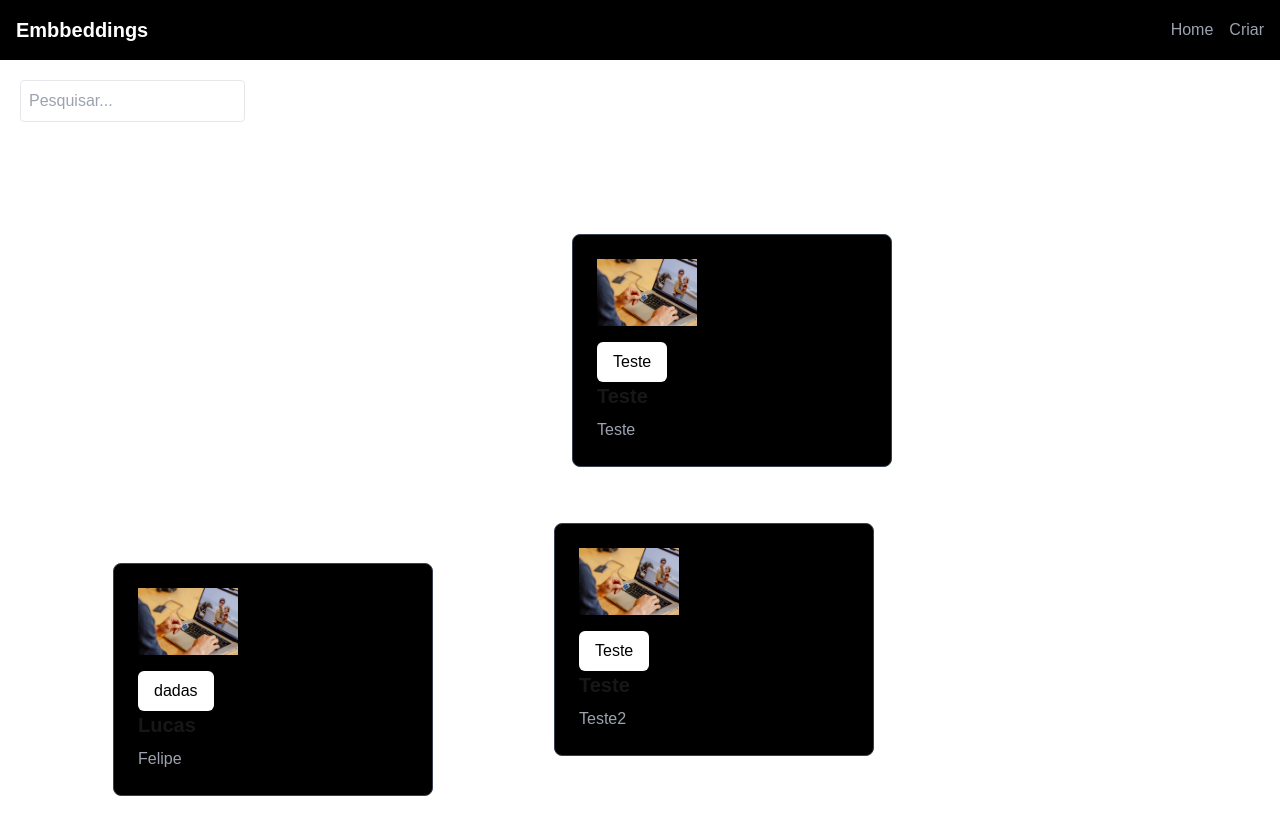
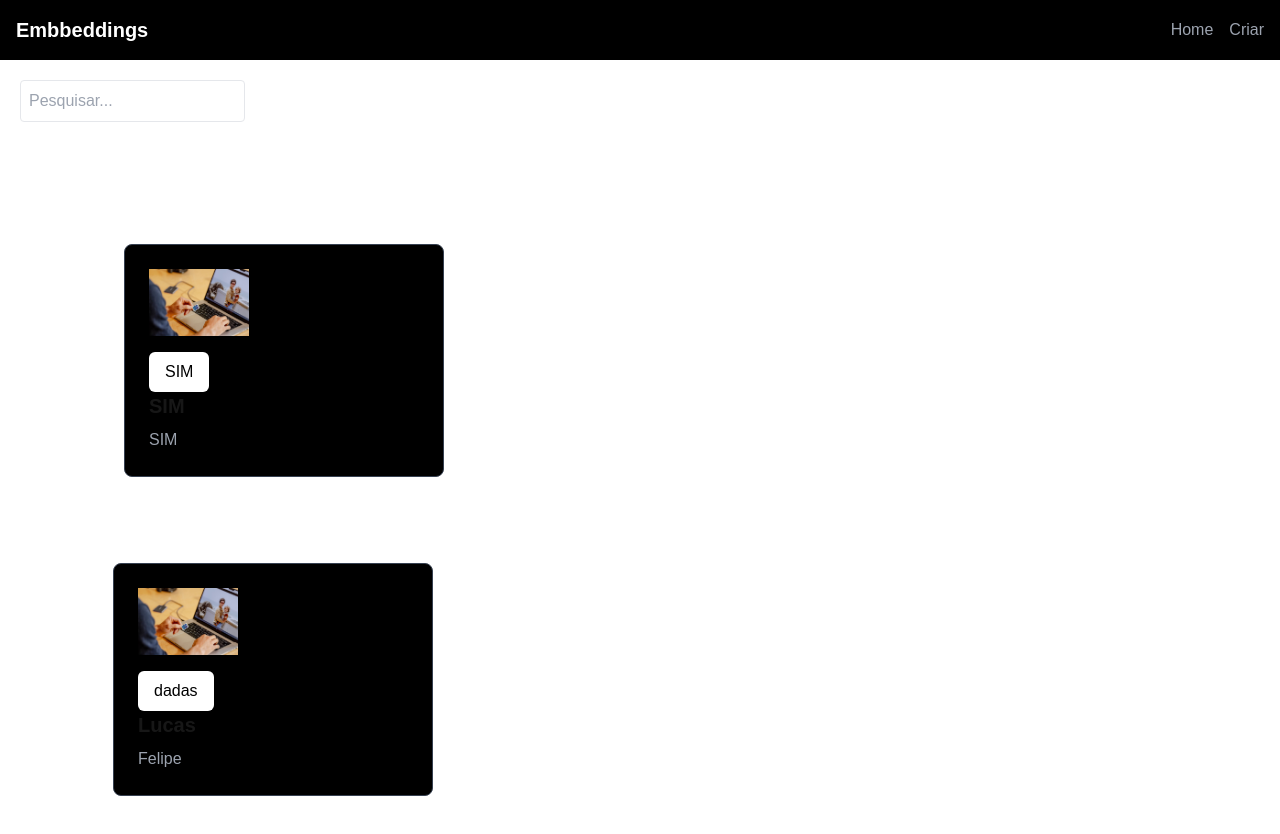
Before and after one commit to MAIA332/Embeddings-System, a Next.js app: page / in a window 1280 px wide. Shown: the top 834 px of the page. Built offline with nearby package versions, Linux system fonts and the light colour scheme.

Commit message:
file system

```diff
--- a/pages/api/excludetoemb.ts
+++ b/pages/api/excludetoemb.ts
@@ -1,8 +1,9 @@
-import path from 'path';
 import fs from 'fs';
 import type { NextApiRequest, NextApiResponse } from 'next';
+import path from 'path';
 
-const dataFilePath = path.join('./src/app', 'embbedings.json');
+
+const dataFilePath = path.join(process.cwd(), 'public', 'embbedings.json');
 
 export default async function handler(req: NextApiRequest, res: NextApiResponse) {
   if (req.method === 'DELETE') {
--- a/pages/api/getdata.ts
+++ b/pages/api/getdata.ts
@@ -1,8 +1,9 @@
-import path from 'path';
 import fs from 'fs';
 import { NextApiRequest, NextApiResponse } from 'next';
+import path from 'path';
 
-const dataFilePath = path.join(process.cwd(), 'src/app', 'embbedings.json');
+
+const dataFilePath = path.join(process.cwd(), 'public', 'embbedings.json');
 
 export default function handler(req: NextApiRequest, res: NextApiResponse) {
   try {
--- a/pages/api/savetoemb.ts
+++ b/pages/api/savetoemb.ts
@@ -2,7 +2,8 @@ import type { NextApiRequest, NextApiResponse } from 'next';
 import fs from 'fs';
 import path from 'path';
 
-const dataFilePath = path.join('./src/app', 'embbedings.json');
+
+const dataFilePath = path.join(process.cwd(), 'public', 'embbedings.json');
 
 export default async function handler(req: NextApiRequest, res: NextApiResponse) {
   if (req.method === 'POST') {
--- a/pages/api/updatetoemb.ts
+++ b/pages/api/updatetoemb.ts
@@ -1,8 +1,9 @@
-import path from 'path';
 import fs from 'fs';
 import type { NextApiRequest, NextApiResponse } from 'next';
+import path from 'path';
 
-const dataFilePath = path.join('./src/app', 'embbedings.json');
+
+const dataFilePath = path.join(process.cwd(), 'public', 'embbedings.json');
 
 export default async function handler(req: NextApiRequest, res: NextApiResponse) {
   if (req.method === 'POST') {
--- /dev/null
+++ b/public/embbedings.json
@@ -0,0 +1,46 @@
+[
+  {
+    "title": "Lucas",
+    "imageSrc": "/placeholder.avif",
+    "description": "Felipe",
+    "redirectText": "dadas",
+    "type": "buttonsType",
+    "element": [
+      {
+        "id": "613a59db-d310-44ef-b208-ba366e4626dd",
+        "text": "sad",
+        "className": "bg-white text-black hover:bg-slate-300 border border-black py-2 px-4 rounded-md"
+      }
+    ],
+    "uniqueName": "adde9e1b-0278-43a3-9b43-8167a05cb489",
+    "created_by": "Lukzmm",
+    "created_at": "2024-11-09T15:12:12.733Z",
+    "logo": "/template_embedding_image",
+    "position": {
+      "x": 97,
+      "y": 547
+    }
+  },
+  {
+    "title": "SIM",
+    "imageSrc": "/placeholder.avif",
+    "description": "SIM",
+    "redirectText": "SIM",
+    "type": "buttonsType",
+    "element": [
+      {
+        "id": "56311566-3026-4e45-b7e2-452126706509",
+        "text": "SIM",
+        "className": "bg-white text-black hover:bg-slate-300 border border-black py-2 px-4 rounded-md"
+      }
+    ],
+    "uniqueName": "4027b4c5-0cb9-4d2d-9416-a4ba18c5a3de",
+    "created_by": "Lukzmm",
+    "created_at": "2024-11-09T16:00:56.123Z",
+    "logo": "/template_embedding_image",
+    "position": {
+      "x": 108,
+      "y": 228
+    }
+  }
+]
--- a/src/app/components/controlpanel/index.tsx
+++ b/src/app/components/controlpanel/index.tsx
@@ -5,7 +5,6 @@ import Image from 'next/image';
 import Button from '../buttons/main';
 import { ToastContainer, toast, ToastPosition } from 'react-toastify';
 import 'react-toastify/dist/ReactToastify.css';
-import embbedings from '../../embbedings.json';
 
 interface ModalProps {
   data: { name: string | null; component: string | null };
@@ -43,13 +42,25 @@ const mostrarToast = (text: string, position: ToastPosition) => {
 const Modal: React.FC<ModalProps> = ({ isOpen, onClose, data }) => {
   const [embbedingsData, setEmbbedingsData] = useState<EmbeddingItem[] | null>(null);
   const [name, setName] = useState(data.name);
+  const [embbedings, setEmbbedings] = useState<EmbeddingItem[]>([]);
+
+
+  const fetchData = async () => {
+    const res = await fetch('/embbedings.json');
+    const data = await res.json();
+    setEmbbedings(data);
+};
+
+  useEffect(() => {
+    fetchData();
+  }, []);
 
   useEffect(() => {
     const storedName = localStorage.getItem('name');
     setName(storedName);
     const filteredData = embbedings.filter((item) => item.uniqueName === storedName);
     setEmbbedingsData(filteredData);
-  }, [data.name]);
+  }, [data.name,embbedings]);
 
   const deleteElement = async () => {
     if (name) {
--- a/src/app/components/editor/index.tsx
+++ b/src/app/components/editor/index.tsx
@@ -4,12 +4,6 @@ import ButtonsTypeForm from '../dinamics/forms/buttonsTypeForm';
 import Button from '../buttons/main';
 import { v4 as uuidv4 } from 'uuid';
 import { toast,ToastPosition } from 'react-toastify';
-
-
-// interface ButtonsTypeProps  {
-//     data: any[];
-//     className: string;
-// }
 
 const componentsMap: any = {
     buttonsType:  () => {return (ButtonsType)},
@@ -62,12 +56,6 @@ const EditorPage: React.FC = () => {
         }
     });
 
-    // useEffect(() => {
-    //     if (!SelectedForm) {
-    //         localStorage.removeItem('componentRenderData');
-    //     }
-    // }, [SelectedForm]);
-
     useEffect(() => {
 
         setSelectedComponent(componentsMap[elementType] || null);
@@ -114,7 +102,7 @@ const EditorPage: React.FC = () => {
 
     const saveComponent = async ()=>{
         formData.element =  componentRenderData
-        const currentUrl = window.location.href.split('element')[0];
+        const currentUrl = window.location.href.split('create')[0];
 
         const response = await fetch(`${currentUrl}/api/savetoemb/`, {
             method: "POST",
@@ -141,7 +129,7 @@ const EditorPage: React.FC = () => {
         })
 
         mostrarToast("Elemento criado com sucesso","top-right")
-        window.location.href = "/";
+        /* window.location.href = "/"; */
 
     }
 
--- a/src/app/components/editor/teste.tsx
+++ /dev/null
@@ -1,21 +0,0 @@
-import React from 'react'
-
-// function teste() {
-//   return (
-//     <div>
-//       <p>TESTE TESTE TESTE</p>
-//     </div>
-//   )
-// }
-
-
-
-const Teste = () => {
-    return (
-        <div>
-        <p>TESTE TESTE TESTE</p>
-      </div>
-    )
-}
-
-export default Teste
--- a/src/app/embbedings.json
+++ /dev/null
@@ -1,68 +0,0 @@
-[
-  {
-    "title": "Teste",
-    "imageSrc": "/placeholder.avif",
-    "description": "Teste2",
-    "redirectText": "Teste",
-    "type": "buttonsType",
-    "element": [
-      {
-        "id": "e3597066-2862-42c8-b00d-70061cfdasd0876",
-        "text": "Teste",
-        "className": ""
-      }
-    ],
-    "uniqueName": "e31aabf9-4861-4ffc-b802-336382c75d4458",
-    "created_by": "Lukzmm",
-    "created_at": "2024-11-09T13:58:16.861Z",
-    "logo": "/template_embedding_image",
-    "position": {
-      "x": 538,
-      "y": 507
-    }
-  },
-  {
-    "title": "Teste",
-    "imageSrc": "/placeholder.avif",
-    "description": "Teste",
-    "redirectText": "Teste",
-    "type": "buttonsType",
-    "element": [
-      {
-        "id": "83794ccb-9149-4177-9edc-254cbf637bc2",
-        "text": "Teste",
-        "className": "bg-white text-black hover:bg-slate-300 border border-black py-2 px-4 rounded-md"
-      }
-    ],
-    "uniqueName": "4c061b10-4b5b-45cd-a2e4-9e45ed3d34bf",
-    "created_by": "Lukzmm",
-    "created_at": "2024-11-09T14:56:15.659Z",
-    "logo": "/template_embedding_image",
-    "position": {
-      "x": 556,
-      "y": 218
-    }
-  },
-  {
-    "title": "Lucas",
-    "imageSrc": "/placeholder.avif",
-    "description": "Felipe",
-    "redirectText": "dadas",
-    "type": "buttonsType",
-    "element": [
-      {
-        "id": "613a59db-d310-44ef-b208-ba366e4626dd",
-        "text": "sad",
-        "className": "bg-white text-black hover:bg-slate-300 border border-black py-2 px-4 rounded-md"
-      }
-    ],
-    "uniqueName": "adde9e1b-0278-43a3-9b43-8167a05cb489",
-    "created_by": "Lukzmm",
-    "created_at": "2024-11-09T15:12:12.733Z",
-    "logo": "/template_embedding_image",
-    "position": {
-      "x": 97,
-      "y": 547
-    }
-  }
-]
--- a/src/app/export/page.tsx
+++ b/src/app/export/page.tsx
@@ -3,12 +3,17 @@
 //import { useSearchParams } from 'next/navigation';
 import dynamic from 'next/dynamic';
 import React, { ComponentType, useEffect, useState, Suspense } from 'react';
-import jsonData from '../embbedings.json';
 
 interface DynamicComponentProps {
     data: any[];
     className: string;
 }
+
+const fetchJsonData = async () => {
+    const res = await fetch('/embbedings.json');
+    const data = await res.json();
+    return data;
+};
 
 const componentsMap: Record<string, ComponentType<DynamicComponentProps>> = {
     buttonsType: dynamic(() => import('../components/dinamics/buttonsType')),
@@ -26,11 +31,18 @@ const DynamicComponentPage: React.FC = () => {
     }, []);
 
     useEffect(() => {
-        const storedData = jsonData.find(item => item.uniqueName === name)?.element;
-        if (storedData) {
-            setData(storedData);
+        const loadData = async () => {
+            const jsonData = await fetchJsonData();
+            const storedData = jsonData.find((item: any) => item.uniqueName === name)?.element;
+            if (storedData) {
+                setData(storedData);
+            }
+        };
+        if (name) {
+            loadData();
         }
     }, [name]);
+
 
     const ComponentToRender = component ? componentsMap[component] : null;
 
--- a/src/app/page.tsx
+++ b/src/app/page.tsx
@@ -26,18 +26,10 @@ export default function Home() {
   const [data, setData] = useState<CardData[]>([]);
 
   const fetchData = async () => {
-    try {
-      const response = await fetch('/api/getdata');
-      if (response.ok) {
-        const result = await response.json();
-        setData(result);
-      } else {
-        console.error('Failed to fetch data');
-      }
-    } catch (error) {
-      console.error('Error fetching data:', error);
-    }
-  };
+    const res = await fetch('/embbedings.json');
+    const data = await res.json();
+    setData(data);
+};
 
   useEffect(() => {
     fetchData();
```
